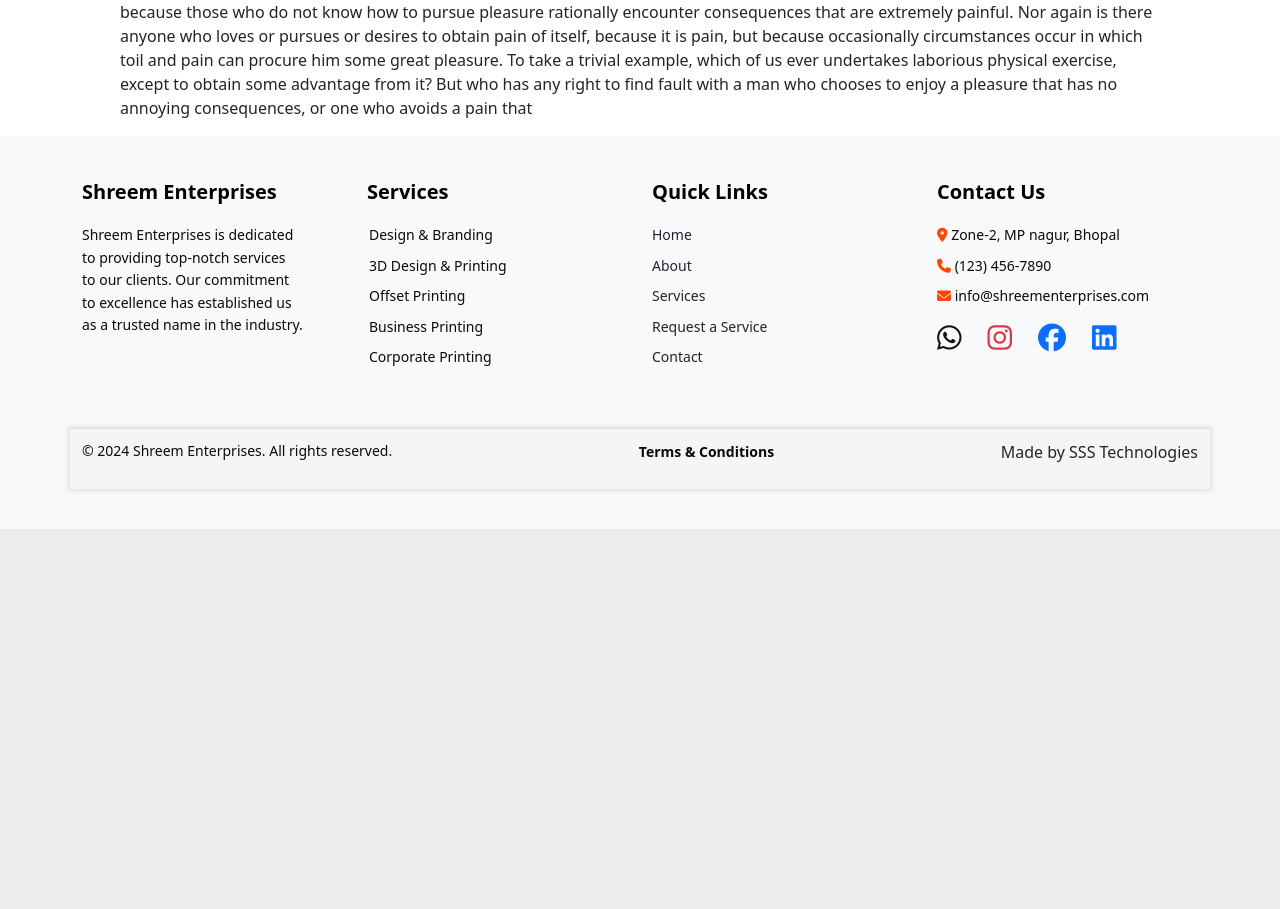
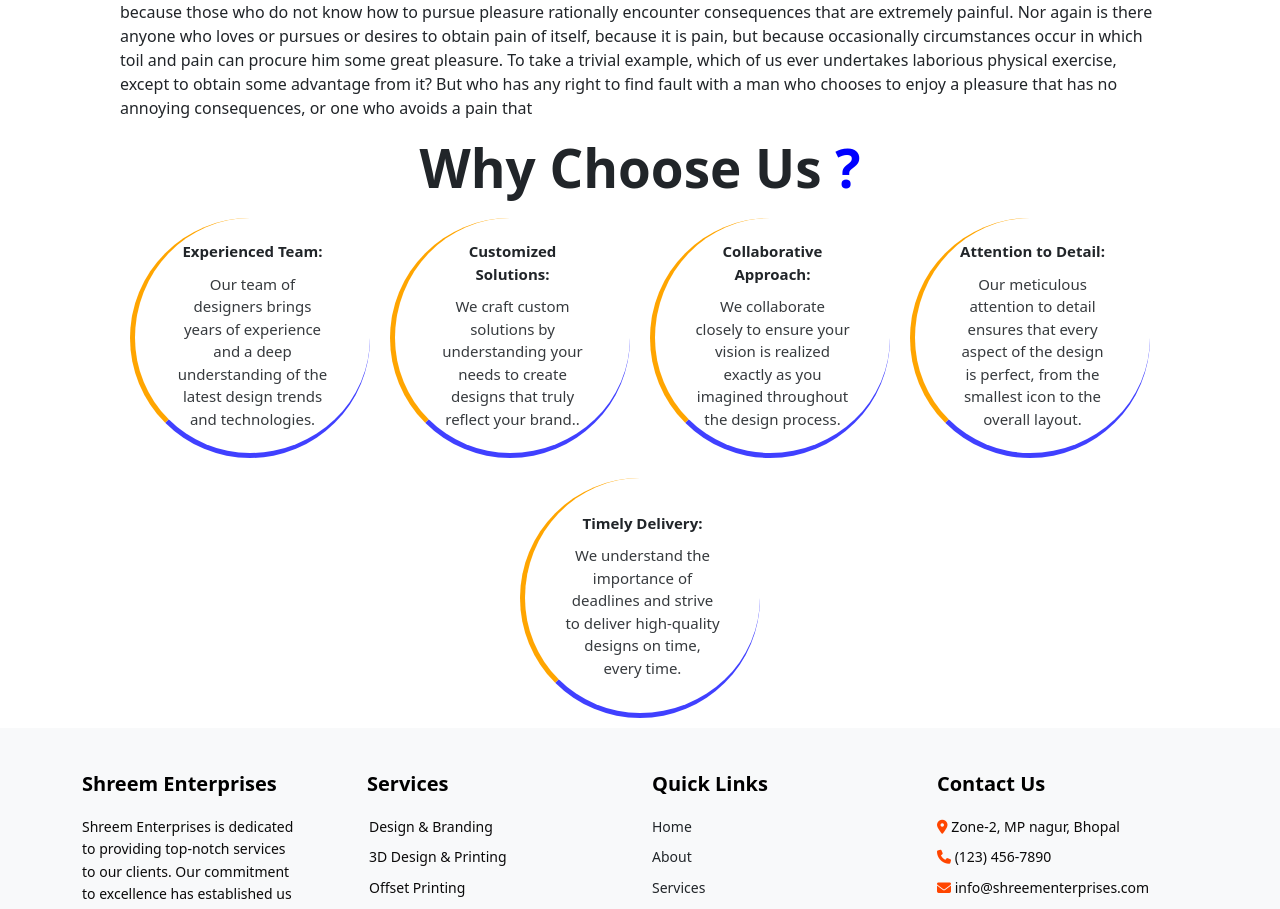
Before and after one commit to Neha-patankar/shreem-enter, a React (Vite) app: page /terms-and-conditions in a window 1280 px wide. Shown: the part 1206-2115 px from the top of the page. Before the commit the page ends 1735 px from the top, so only its background shows below. Built offline with nearby package versions, Linux system fonts and the light colour scheme.

Commit message:
make why choose us component

```diff
--- a/src/About.css
+++ b/src/About.css
@@ -7,7 +7,7 @@ padding-top: 20px;
 padding-bottom: 10px;
 }
 
-.small-title{
+.smaller-title{
   font-size: 20px;
   font-weight: 600;
   color: orangered;
@@ -185,6 +185,10 @@ border-top: 10px solid blue;
   flex-direction: column;
 }
 
+.about-content-scroll{
+  height: 100px;
+}
+
 .about-content-p{
   border-left: 3px solid   orangered;
 }
--- a/src/About.jsx
+++ b/src/About.jsx
@@ -38,7 +38,7 @@ const About = () => {
         id="about"
       >
         <div className="">
-          <p className="small-title">About Our Company</p>
+          <p className="smaller-title">About Our Company</p>
           <p className="big-title">
             Design Your Dream Work With <br></br>Shreem Enterprises
           </p>
@@ -52,7 +52,7 @@ const About = () => {
               <div className="ring2"></div>
             </div>
             <div className="about-content">
-              <div className="d-flex overflow-scroll h-25 overflow-x-hidden">
+              <div className="d-flex overflow-scroll about-content-scroll overflow-x-hidden">
                 <p className="ps-3 opacity-75 fs-6 about-content-p">
                   Our team at Shreem Enterprises is dedicated to providing
                   top-notch digital services to cater to all your needs. Located
--- a/src/App.jsx
+++ b/src/App.jsx
@@ -12,6 +12,7 @@ import { TermsAndCon } from "./components/TermsAndCon";
 import RequestServices from "./components/RequestServices";
 import { Contactss } from "./components/Contact";
 import GoToTop from "./components/goToTop/GoToTop";
+import Whychooseus from "./Whychooseus";
 
 // const states = {
 //   showprivacy: false,
@@ -50,6 +51,7 @@ function App() {
         </Routes>
         <Contacts />
         <GoToTop />
+        <Whychooseus></Whychooseus>
         <Footer />
       </div>
     </>
--- a/src/Services.css
+++ b/src/Services.css
@@ -74,8 +74,12 @@ transform: translateY(50%);
 
 .services-title{
   font-size: 53px;
-  font-weight: 800;
+  font-weight: 700;
 }
+
+.heading {
+  font-size: 20px;
+  font-weight: 600;}
 
 .service-varity{
   margin-top: 20px;
--- a/src/ServicesType.css
+++ b/src/ServicesType.css
@@ -68,7 +68,7 @@
   flex-direction: column;
 }
 
-.span{background-color: orange;
+.span{background-color:blue;
   height: 55%;
   top: 143px;
   width: 0;
@@ -82,6 +82,7 @@
   width: 100%;
   height: 55%;
   z-index: 0;
+  color: white;
   }
 
 @media  (max-width:550px) {
@@ -127,7 +128,7 @@ color: white;
   }
 
 .discription {
-  opacity: 0.7;
+  opacity: 0.8;
   font-size: 13px;
   font-weight: 600;
   z-index:1;
@@ -137,7 +138,7 @@ color: white;
 
 @media  (max-width:550px) {
   .discription {
-    opacity: 0.7;
+    opacity: 0.8;
     font-size: 13px;
     z-index: 1;
     font-weight: 600;
--- /dev/null
+++ b/src/Whychooseus.css
@@ -0,0 +1,36 @@
+.circle-card{
+  display: flex;
+  justify-content: center;
+  flex-direction: column;
+  margin: 10px;
+  height: 240px;
+  width: 240px;
+  padding: 40px;
+  text-align: center;
+border-radius: 200px;
+border-left: 5px solid  orange;
+border-bottom: 5px solid  rgb(64, 64, 255);
+}
+
+.choose-titel{
+  font-size: 53px;
+  font-weight: 700;
+}
+
+.qus-mark{
+  color:blue;
+  text-decoration: none;
+}
+
+
+.titel{
+  font-size: 15px;
+  font-weight: 600;
+  padding-bottom: 10px;
+}
+
+.content-data{
+  font-size: 15px;
+  text-align: center;
+  opacity: 0.9;
+}
--- /dev/null
+++ b/src/Whychooseus.jsx
@@ -0,0 +1,52 @@
+import React from "react";
+import "./Whychooseus.css";
+const data = [
+  {
+    titel: "Experienced Team:",
+    contents:
+      " Our team of designers brings years of experience and a deep understanding of the latest design trends and technologies.",
+  },
+  {
+    titel: "Customized Solutions:",
+    contents:
+      " We craft custom solutions by understanding your needs to create designs that truly reflect your brand..",
+  },
+  {
+    titel: "Collaborative Approach:",
+    contents:
+      "We collaborate closely to ensure your vision is realized exactly as you imagined throughout the design process.",
+  },
+  {
+    titel: " Attention to Detail:",
+    contents:
+      " Our meticulous attention to detail ensures that every aspect of the design is perfect, from the smallest icon to the overall layout.",
+  },
+  {
+    titel: "Timely Delivery:",
+    contents:
+      " We understand the importance of deadlines and strive to deliver high-quality designs on time, every time.",
+  },
+];
+
+const Whychooseus = () => {
+  return (
+    <div>
+      <div className="d-flex justify-content-center align-items-center flex-column flex-wrap">
+        <h1 className="choose-titel">
+          Why Choose Us <span className="qus-mark">?</span>
+        </h1>
+
+        <div className="d-flex justify-content-center flex-wrap">
+          {data.map((items) => (
+            <div className="circle-card">
+              <div className="titel">{items.titel}</div>
+              <div className="content-data">{items.contents}</div>
+            </div>
+          ))}
+        </div>
+      </div>
+    </div>
+  );
+};
+
+export default Whychooseus;
--- a/src/components/goToTop/GoToTop.css
+++ b/src/components/goToTop/GoToTop.css
@@ -7,7 +7,7 @@
  margin-bottom: 10px;
  z-index: 99999;
  background-color:white;
- border-bottom:0 0 10px black;
+ box-shadow: 0 0 5px 0 black;
 padding: 20px;
 display: flex;
 justify-content: center;
```
Also changed, not shown: public/images/whychoose.avif (added).
